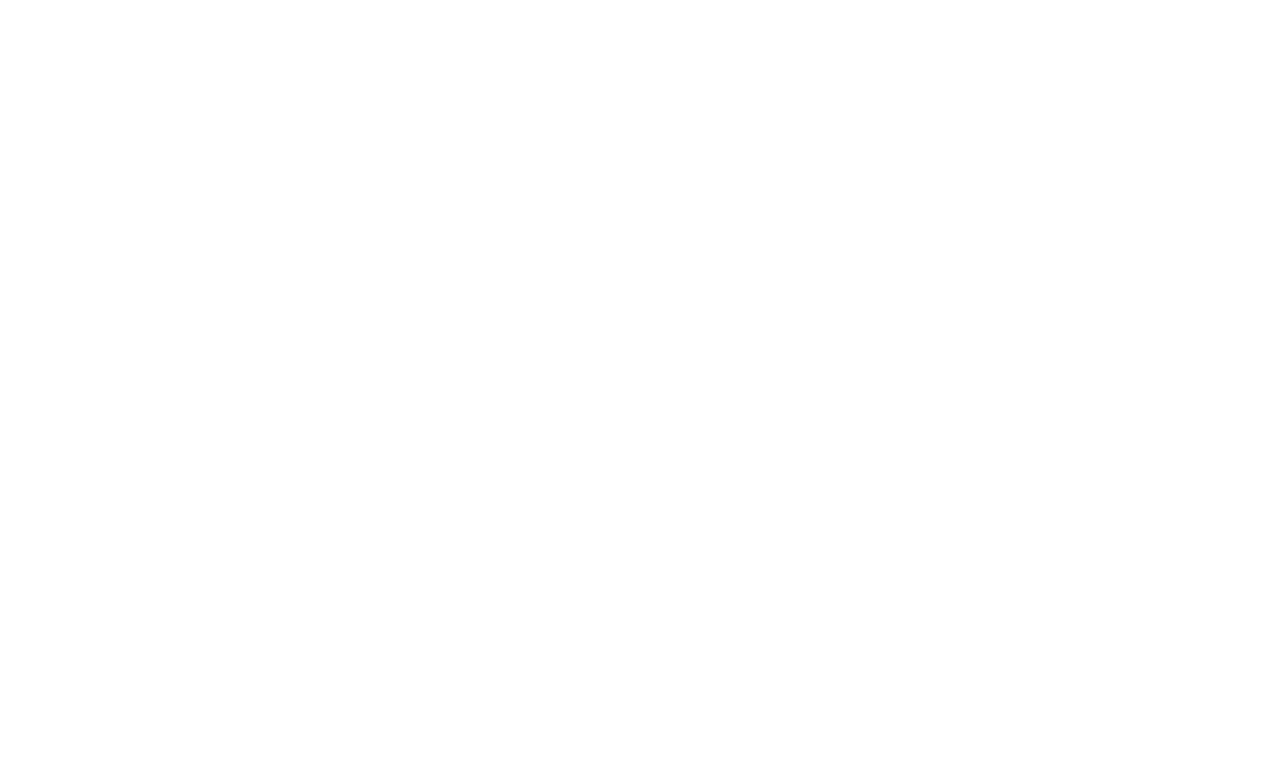
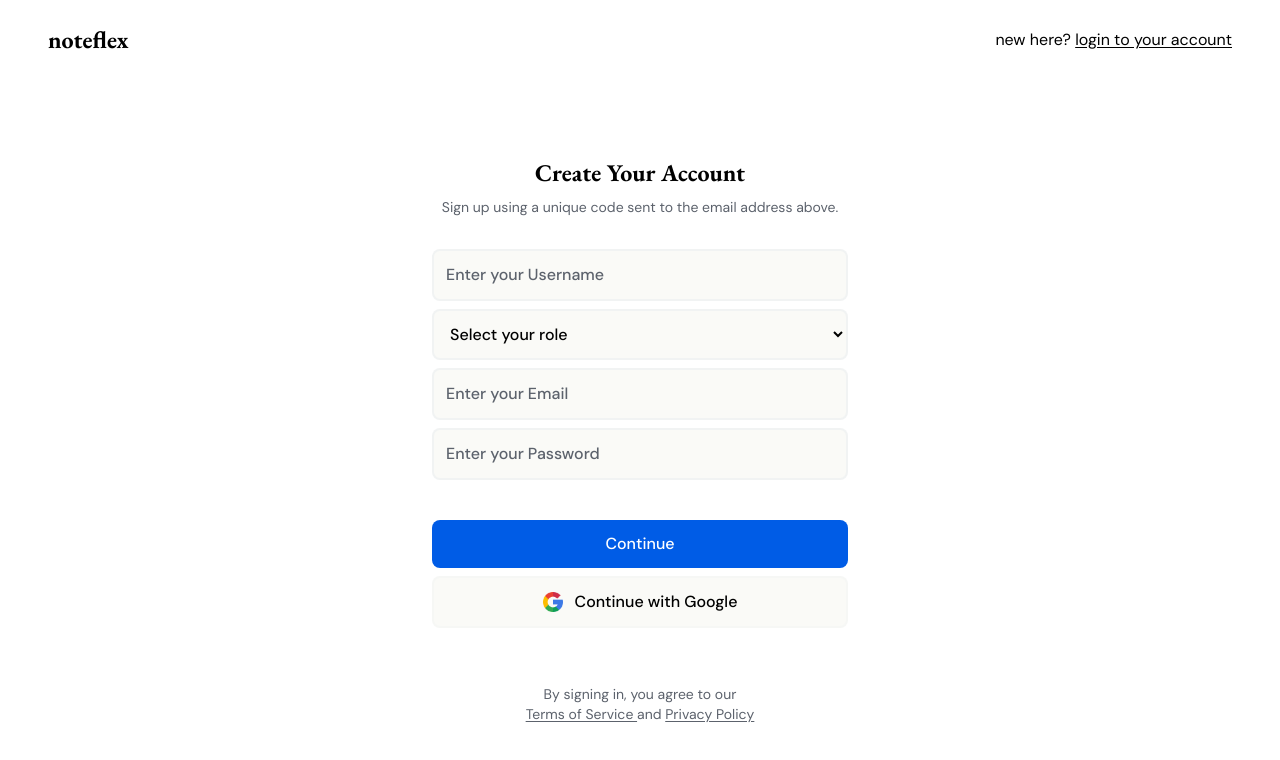
Before and after one commit to faizanalibaig/noteflex, a React (Vite) app in the folder client/: page /auth/signup in a window 1280 px wide. Before the commit this address had no page. Shown: the top 760 px of the page. Built offline with nearby package versions, Linux system fonts and the light colour scheme.

Commit message:
Auth Folder removed and new UserAuth folder and components created

```diff
--- a/client/src/components/auth/AuthHeader.jsx
+++ b/client/src/components/UserAuth/UserHeader.jsx
@@ -1,7 +1,7 @@
 import React from 'react';
 import { Link, useLocation } from 'react-router';
 
-function AuthHeader() {
+function UserHeader() {
   const location = useLocation();
   console.log(location);
 
@@ -32,4 +32,4 @@
   );
 }
 
-export default AuthHeader;
+export default UserHeader;
--- a/client/src/components/auth/AuthLogin.jsx
+++ b/client/src/components/UserAuth/UserLogin.jsx
@@ -17,7 +17,7 @@
   }
 };
 
-const AuthLogin = () => {
+const UserLogin = () => {
   const [state, dispatch] = useReducer(reducer, initialState);
   console.log('state: ', state);
 
@@ -93,4 +93,4 @@
   );
 };
 
-export default AuthLogin;
+export default UserLogin;
--- a/client/src/components/auth/AuthSignup.jsx
+++ b/client/src/components/UserAuth/UserSignup.jsx
@@ -23,13 +23,14 @@
   }
 };
 
-const AuthSignup = () => {
+// http://localhost:5000/auth/register
+const UserSignup = () => {
   const queryClient = useQueryClient();
   const [state, dispatch] = React.useReducer(reducer, initialState);
 
   const mutation = useMutation({
     mutationFn: async () => {
-      const response = await fetch('http://localhost:5000/auth/register', {
+      const response = await fetch('', {
         method: 'POST',
         headers: { 'Content-Type': 'application/json' },
         body: JSON.stringify(state),
@@ -130,4 +131,4 @@
   );
 };
 
-export default AuthSignup;
+export default UserSignup;
--- /dev/null
+++ b/client/src/components/UserAuth/index.js
@@ -0,0 +1,5 @@
+import UserHeader from './UserHeader';
+import UserLogin from './UserLogin';
+import UserSignup from './UserSignup';
+
+export { UserHeader, UserLogin, UserSignup };
--- a/client/src/components/auth/index.js
+++ /dev/null
@@ -1,5 +0,0 @@
-import AuthLogin from './AuthLogin';
-import AuthSignup from './AuthSignup';
-import AuthHeader from './AuthHeader';
-
-export { AuthLogin, AuthSignup, AuthHeader };
--- a/client/src/layouts/AuthLayout.jsx
+++ /dev/null
@@ -1,13 +0,0 @@
-import { Outlet } from 'react-router';
-import AuthHeader from '../components/Auth/AuthHeader';
-
-function AuthLayout() {
-  return (
-    <>
-      <AuthHeader />
-      <Outlet />
-    </>
-  );
-}
-
-export default AuthLayout;
--- /dev/null
+++ b/client/src/layouts/UserLayout.jsx
@@ -0,0 +1,13 @@
+import { Outlet } from 'react-router';
+import { UserHeader } from '../components/UserAuth/index';
+
+function UserLayout() {
+  return (
+    <>
+      <UserHeader />
+      <Outlet />
+    </>
+  );
+}
+
+export default UserLayout;
--- a/client/src/routes/NoteRoutes.jsx
+++ b/client/src/routes/NoteRoutes.jsx
@@ -4,17 +4,17 @@
 import Dashboard from '../components/Dashboard/Dashboard';
 import DashboardLayout from '../layouts/DashboardLayout';
 import HomeLayout from '../layouts/HomeLayout';
-// import AuthLayout from '../layouts/AuthLayout';
-// import { AuthSignup, AuthLogin } from '../components/Auth/index.js';
+import { UserLogin, UserSignup } from '../components/UserAuth/index';
+import UserLayout from '../layouts/UserLayout';
 
 function NoteRoutes() {
   return (
     <Routes>
       <Route path='/' element={<HomeLayout />} />
-      {/* <Route path='auth' element={<AuthLayout />}>
-        <Route path='signup' element={<AuthSignup />} />
-        <Route path='login' element={<AuthLogin />} />
-      </Route> */}
+      <Route path='auth' element={<UserLayout />}>
+        <Route path='signup' element={<UserSignup />} />
+        <Route path='login' element={<UserLogin />} />
+      </Route>
       <Route path='dashboard' element={<DashboardLayout />}>
         <Route index element={<Dashboard />} />
         <Route path='create-note' element={<CreateNote />} />
```
